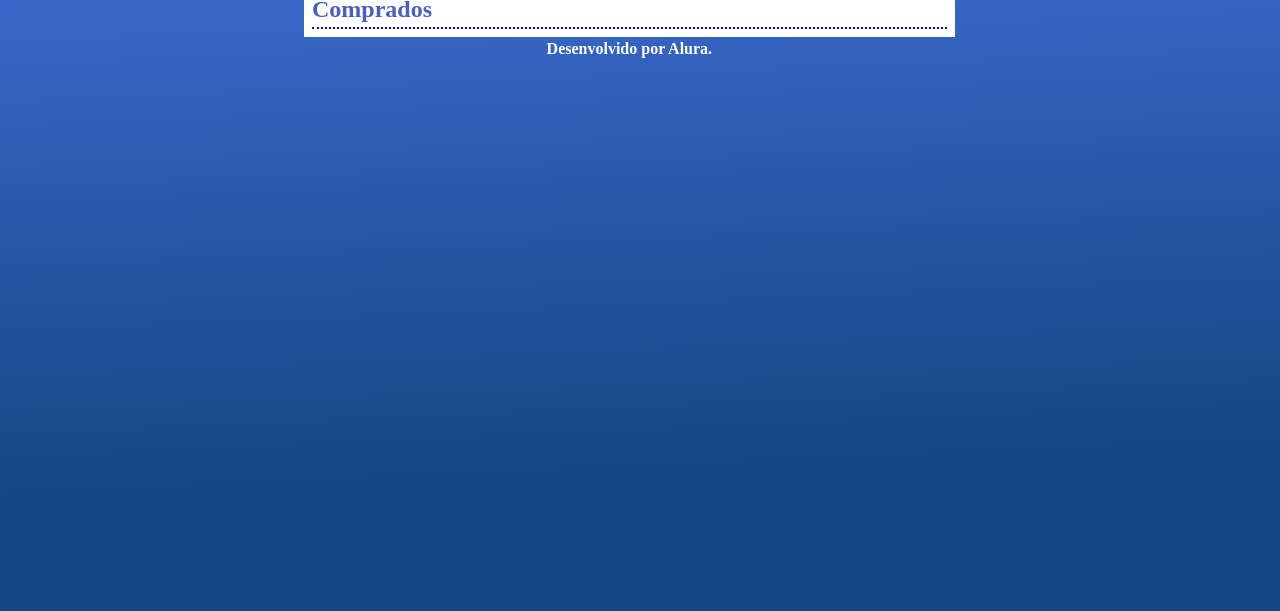
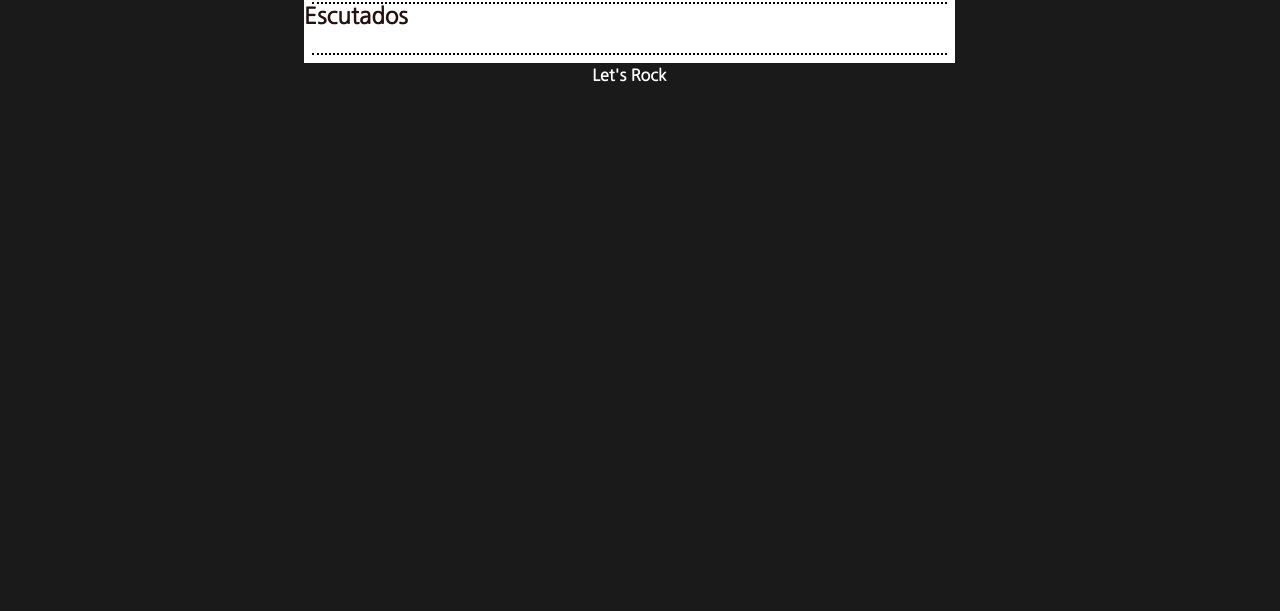
Before and after one commit to Erickgomes08/Lista-JS, a plain HTML site: page lista-de-compras-projeto-base/index.html in a window 1280 px wide. Shown: the part 189-800 px from the top of the page. Drawn offline with nearby package versions, Linux system fonts and the light colour scheme; a web font is replaced by a local one.

Commit message:
só verificando

```diff
--- a/lista-de-compras-projeto-base/assets/style.css
+++ b/lista-de-compras-projeto-base/assets/style.css
@@ -1,15 +1,21 @@
-html {
-    background: linear-gradient(177.52deg, #4574E3 2.11%, #154580 81.34%);
-    background-repeat: no-repeat;
-    height: 100%;
-}
+@import url('https://fonts.googleapis.com/css2?family=Nanum+Gothic&display=swap');
 
 body {
     font-family: 'Montserrat', 'sans-serif', 'Mansalva', cursive;
+    background-color: rgb(27, 26, 26);
+    height: 100vh;
 }
 
 h2, footer {
-    font-family: 'Mansalva';
+    font-family: "Nanum Gothic", sans-serif;
+    font-weight: 400;
+    font-style: normal;
+
+}
+
+.title{
+    color: #271010;
+    font-size: 1.4em;
 }
 
 button {
@@ -21,7 +27,7 @@ text-decoration: line-through;
 }
 
 .borda-lista {
-    border-bottom: dotted 2px blue;
+    border-bottom: dotted 2px rgb(0, 0, 0);
 }
 
 input:disabled {
--- a/lista-de-compras-projeto-base/index.html
+++ b/lista-de-compras-projeto-base/index.html
@@ -28,19 +28,19 @@
 
         <div class="has-background-white mt-4">
             <div>
-                <h2 class="has-text-link has-text-weight-bold is-size-4 ml-2">Lista de compras</h1>
+                <h2 class="title">Albuns</h1>
                     <ul class="mx-2 borda-lista" id="lista-de-itens">
                     </ul>
             </div>
 
             <section class="pb-2">
-                <h2 class="has-text-link has-text-weight-bold is-size-4 ml-2">Comprados</h1>
+                <h2 class="title">Escutados</h1>
                     <ul class="mx-2 borda-lista" id="itens-comprados">
                     </ul>
             </section>
 
         </div>
-        <footer class="has-text-centered has-text-white has-text-weight-bold">Desenvolvido por Alura.</footer>
+        <footer class="has-text-centered has-text-white has-text-weight-bold">Let's Rock</footer>
     </main>
 
     <script src="./main.js"></script>
```
